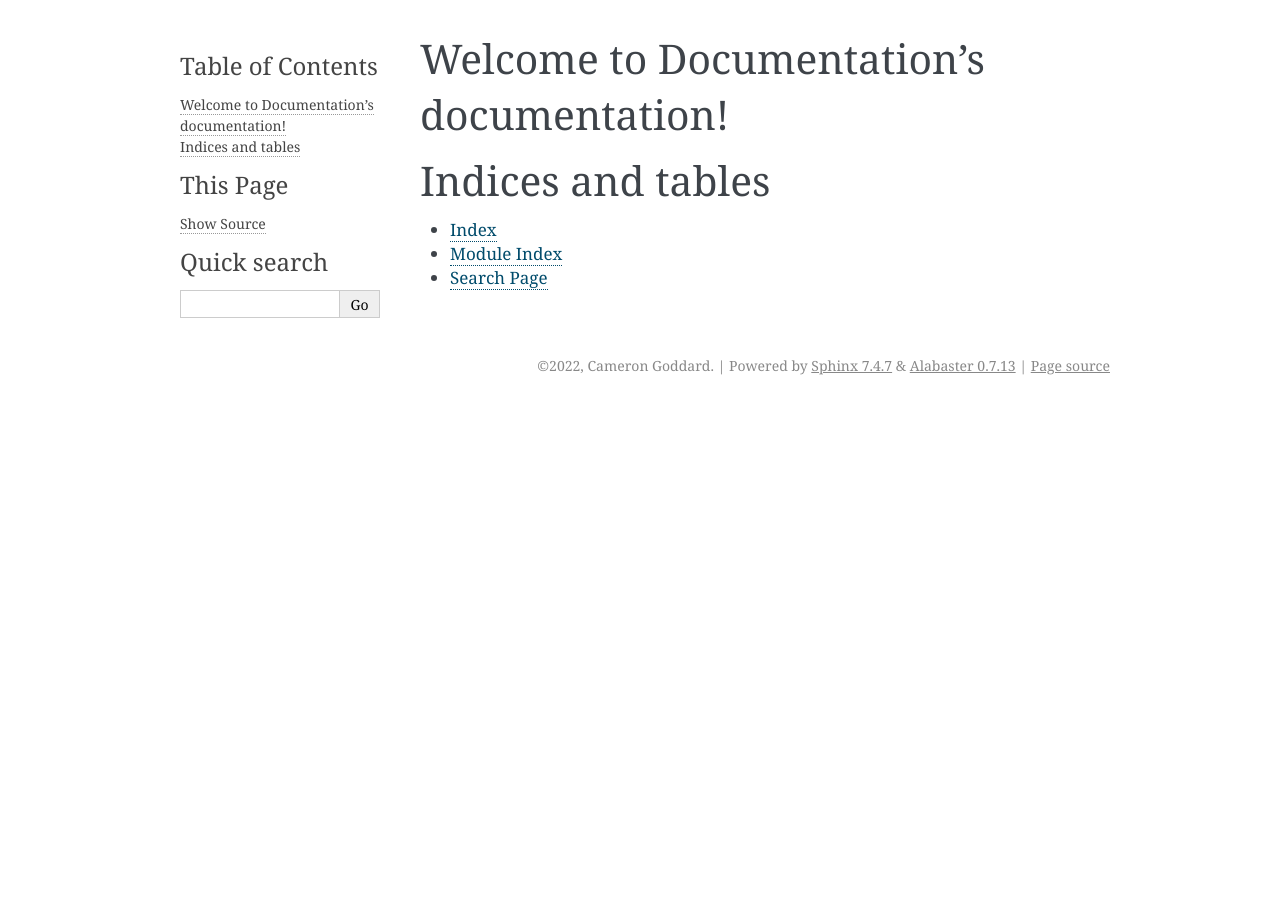
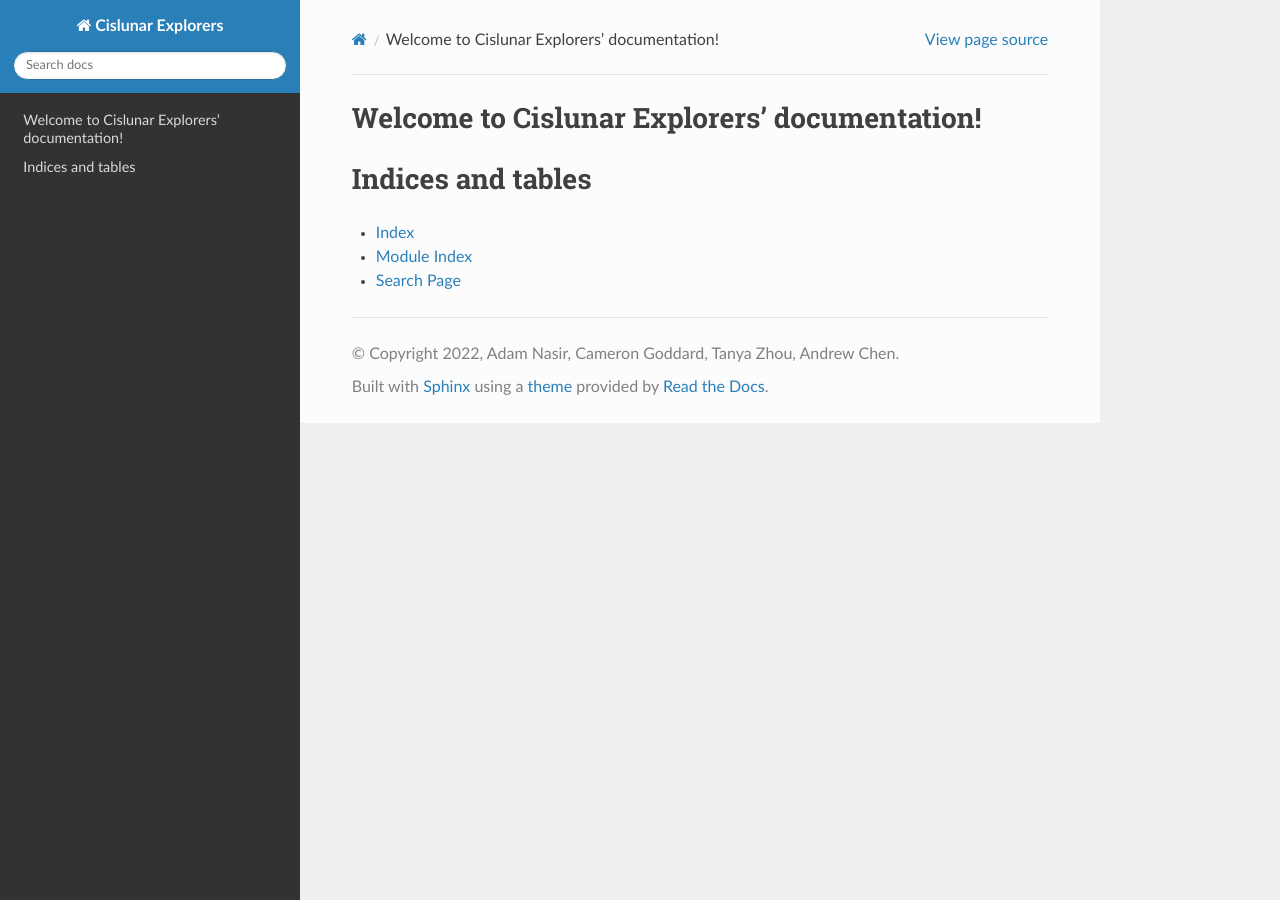
Before and after one commit to Cislunar-Explorers/Documentation, a Sphinx documentation site: the page built from source/index.rst, in a window 1280 px wide. Built offline with Sphinx 7.4.7 and the Read the Docs theme 2.0.0, drawn with Linux system fonts in a browser that asks for light colours.

Commit message:
add theme, info

```diff
--- a/source/conf.py
+++ b/source/conf.py
@@ -6,14 +6,14 @@
 # -- Project information -----------------------------------------------------
 # https://www.sphinx-doc.org/en/master/usage/configuration.html#project-information
 
-project = 'Documentation'
-copyright = '2022, Cameron Goddard'
-author = 'Cameron Goddard'
+project = 'Cislunar Explorers'
+copyright = '2022, Adam Nasir, Cameron Goddard, Tanya Zhou, Andrew Chen'
+author = 'Adam Nasir, Cameron Goddard, Tanya Zhou, Andrew Chen'
 
 # -- General configuration ---------------------------------------------------
 # https://www.sphinx-doc.org/en/master/usage/configuration.html#general-configuration
 
-extensions = []
+extensions = ["sphinx_rtd_theme"]
 
 templates_path = ['_templates']
 exclude_patterns = []
@@ -23,5 +23,5 @@ exclude_patterns = []
 # -- Options for HTML output -------------------------------------------------
 # https://www.sphinx-doc.org/en/master/usage/configuration.html#options-for-html-output
 
-html_theme = 'alabaster'
+html_theme = 'sphinx_rtd_theme'
 html_static_path = ['_static']
--- a/source/index.rst
+++ b/source/index.rst
@@ -1,9 +1,9 @@
-.. Documentation documentation master file, created by
+.. Cislunar Explorers' documentation master file, created by
    sphinx-quickstart on Sat Sep 17 15:40:52 2022.
    You can adapt this file completely to your liking, but it should at least
    contain the root `toctree` directive.
 
-Welcome to Documentation's documentation!
+Welcome to Cislunar Explorers' documentation!
 =========================================
 
 .. toctree::
```
